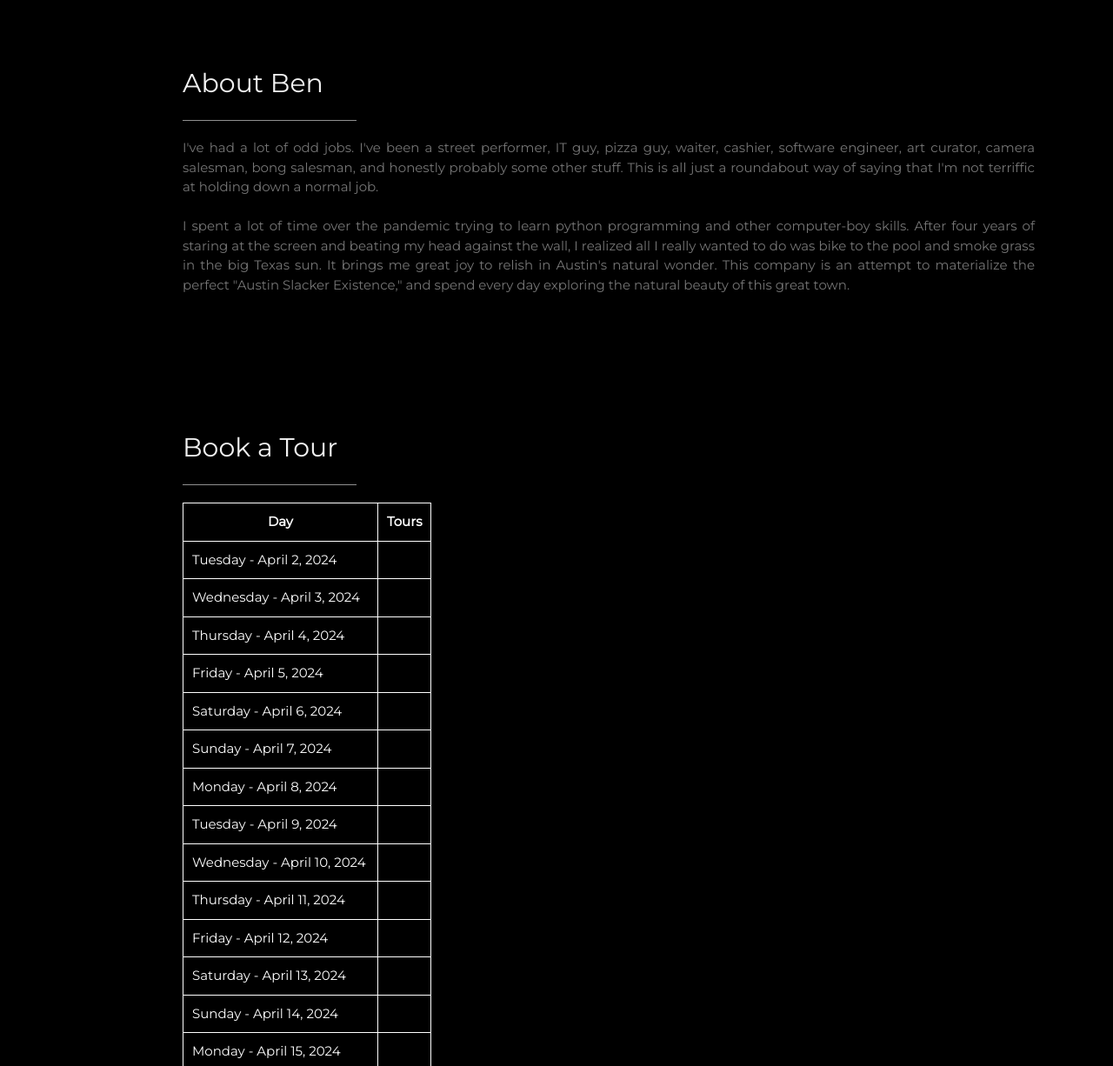
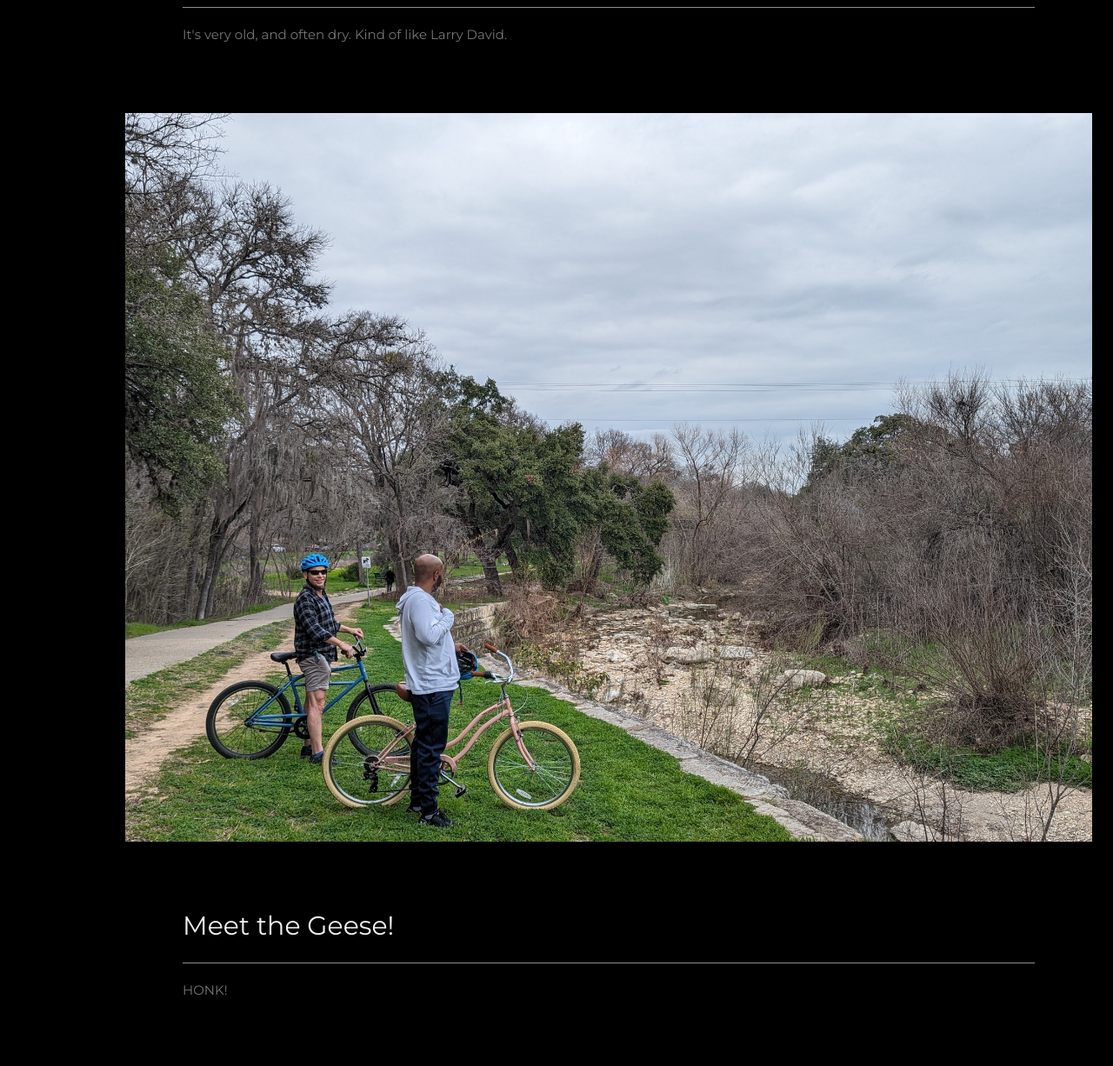
Before and after one commit to bencarneiro/biketours, a Django app: page / in a window 1280 px wide. Shown: the part 2293-3519 px from the top of the page at 87% size. Run offline with Django 4.2, Linux system fonts and the light colour scheme; data that the repository does not hold is empty.

Commit message:
change the homepage and add a bunch of resized images to help the site load faster

```diff
--- a/app/backend/templates/home.html
+++ b/app/backend/templates/home.html
@@ -74,24 +74,50 @@ table, th, td {
   <header class="w3-container w3-padding-32 w3-center w3-black" id="home">
     <h1 class="w3-jumbo">Hippie City Bike Tours</h1>
     <h5>Find Serenity in Austin's Best Natural Scenery</h5>
-    <img src="/static/barton_dive.jpg" alt="A man dives head-first into Barton Springs Pool on a sunny Texas afternoon" class="w3-image" width=100%>
   </header>
 
+
+  <img src="/static/barton_dive_resized.jpg" alt="A man dives head-first into Barton Springs Pool on a sunny Texas afternoon" class="w3-image" width=100%>
   <!-- About Tours Section -->
+
   <div class="w3-content w3-justify w3-text-grey w3-padding-64" id="about">
-    <h2 class="w3-text-light-grey">Beers, Bikes, Barton Springs</h2>
-    <hr style="width:200px" class="w3-opacity">
-    <p> Austin has more entertainment options than you can shake a stick at, but I think the nicest way to see the city is on our trail network. Come and hang out like the locals do: We bake in the sun, and then we dip in the water, and then we repeat, every day, potentially forever. Come ride bikes among the trees, creeks, and wildlife. <br><br>My main tour is a laid-back cruise, down the Shoal Creek Trail, through Pease Park, over Lady Bird Lake, up Barton Creek, and to the Barton Springs Pool, where we'll have a light picnic and some cold beer. Whether it's winter or summer, you'll have the opportunity to experience the magical healing power of Barton Springs and hang out in the sun before we ride back uptown. This no-cars, no-worries cruise is everything I love about Austin, encapsulated in an afternoon of fun in the sun.
+    <h2 class="w3-text-light-grey">Hit the Trails!</h2>
+    <hr style="width:100%" class="w3-opacity">
+    <p>Visiting Austin is an excellent opportunity to discover your inner alcoholic, but we actually have very nice parks too!</p>
+    </div>
+  <img src="/static/trail_lake_resized.jpg" alt="boy" class="w3-image" width=100%>
+  <div class="w3-content w3-justify w3-text-grey w3-padding-64" id="about2">
+
+    <h2 class="w3-text-light-grey">See the Creek!</h2>
+    <hr style="width:100%" class="w3-opacity">
+    <p>It's very old, and often dry. Kind of like Larry David.</p>
+  </div>
+  <img src="/static/creek_boiz_resized.jpg" alt="boy" class="w3-image" width=100%>
+
+  <div class="w3-content w3-justify w3-text-grey w3-padding-64" id="about3">
+    <h2 class="w3-text-light-grey">Meet the Geese!</h2>
+    <hr style="width:100%" class="w3-opacity">
+    <p>HONK!</p>
+    <!-- <p> Austin has more entertainment options than you can shake a stick at, but I think the nicest way to see the city is on our trail network. Come and hang out like the locals do: We bake in the sun, and then we dip in the water, and then we repeat, every day, potentially forever. Come ride bikes among the trees, creeks, and wildlife. <br><br>My main tour is a laid-back cruise, down the Shoal Creek Trail, through Pease Park, over Lady Bird Lake, up Barton Creek, and to the Barton Springs Pool, where we'll have a light picnic and some cold beer. Whether it's winter or summer, you'll have the opportunity to experience the magical healing power of Barton Springs and hang out in the sun before we ride back uptown. This no-cars, no-worries cruise is everything I love about Austin, encapsulated in an afternoon of fun in the sun.  -->
     </p>
+
     <!-- <img src="/static/selfie_mopac.jpg" style="width:100%"> -->
   </div>
-  <img src="/static/good_skyline_ben.jpg" alt="boy" class="w3-image" width=100%>
+  <img src="/static/goose_mode_resized.jpg" alt="boy" class="w3-image" width=100%>
+
+  <div class="w3-content w3-justify w3-text-grey w3-padding-64" id="about4">
+
+    <h2 class="w3-text-light-grey">See Austin the Right Way!</h2>
+    <hr style="width:100%" class="w3-opacity">
+    </div>
+
+  <img src="/static/good_skyline_ben_resized.jpg" alt="boy" class="w3-image" width=100%>
 
   <!-- About Ben -->
   <div class="w3-content w3-justify w3-text-grey w3-padding-64" id="about">
     <h2 class="w3-text-light-grey">About Ben</h2>
-    <hr style="width:200px" class="w3-opacity">
-    <p> I've had a lot of odd jobs. I've been a street performer, IT guy, pizza guy, waiter, cashier, software engineer, art curator, camera salesman, bong salesman, and honestly probably some other stuff. This is all just a roundabout way of saying that I'm not terriffic at holding down a normal job. <br><br>I spent a lot of time over the pandemic trying to learn python programming and other computer-boy skills. After four years of staring at the screen and beating my head against the wall, I realized all I really wanted to do was bike to the pool and smoke grass in the big Texas sun. It brings me great joy to relish in Austin's natural wonder. This company is an attempt to materialize the perfect "Austin Slacker Existence," and spend every day exploring the natural beauty of this great town.
+    <hr style="width:100%" class="w3-opacity">
+    <p> I grew up here in Austin. I love biking around our parks and swimming in our creeks and rivers. I've had a lot of odd jobs. At the end of the day, all I really want to do is ride bikes and hang out in the sun.<br><br>It brings me great joy to relish in Austin's natural wonder. This company is an attempt to materialize the perfect "Austin Slacker Existence," and spend every day exploring the beauty of this great town.
     </p>
     <!-- <img src="/static/selfie_mopac.jpg" style="width:100%"> -->
   </div>
@@ -100,7 +126,7 @@ table, th, td {
   <!-- BOOKINGS Section -->
   <div class="w3-padding-64 w3-content w3-text-grey" id="book">
     <h2 class="w3-text-light-grey">Book a Tour</h2>
-    <hr style="width:200px" class="w3-opacity">
+    <hr style="width:100%" class="w3-opacity">
     <table>
       <tr>
           <th>
@@ -146,20 +172,20 @@ table, th, td {
   <!-- Portfolio Section -->
   <div class="w3-padding-64 w3-content" id="photos">
     <h2 class="w3-text-light-grey">Photos</h2>
-    <hr style="width:200px" class="w3-opacity">
+    <hr style="width:100%" class="w3-opacity">
 
     <!-- Grid for photos -->
     <div class="w3-row-padding" style="margin:0 -16px">
       <div class="w3-half">
-        <img src="/static/bike_skyline.jpg" style="width:100%" alt="A red road bike on a boardwalk in front of Austin's Lady Bird Lake and the city skyline">
-        <img src="/static/bike_lake.jpg" style="width:100%" alt="A red road bike on a gravel trail in front of Austin's Lady Bird Lake">
-        <img src="/static/funny_selfie.jpg" style="width:100%" alt="A silly picture of a boy in a colorful sweater riding a bicycle">
+        <img src="/static/bike_skyline_resized.jpg" style="width:100%" alt="A red road bike on a boardwalk in front of Austin's Lady Bird Lake and the city skyline">
+        <img src="/static/bike_lake_resized.jpg" style="width:100%" alt="A red road bike on a gravel trail in front of Austin's Lady Bird Lake">
+        <img src="/static/funny_selfie_resized.jpg" style="width:100%" alt="A silly picture of a boy in a colorful sweater riding a bicycle">
       </div>
 
       <div class="w3-half">
-        <img src="/static/geese.jpg" style="width:100%" alt="Two geese looking over Austin's Lady Bird Lake">
-        <img src="/static/lake_skyline.jpg" style="width:100%" alt="Austin's Skyline reflected over a beautiful body of blue water">
-        <img src="/static/trail_lake.jpg" style="width:100%" alt="A red road bike on a gravel trail in front of Austin's Lady Bird Lake">
+        <img src="/static/geese_resized.jpg" style="width:100%" alt="Two geese looking over Austin's Lady Bird Lake">
+        <img src="/static/lake_skyline_resized.jpg" style="width:100%" alt="Austin's Skyline reflected over a beautiful body of blue water">
+        <img src="/static/trail_lake_resized.jpg" style="width:100%" alt="A red road bike on a gravel trail in front of Austin's Lady Bird Lake">
       </div>
     <!-- End photo grid -->
     </div>
@@ -168,7 +194,7 @@ table, th, td {
   <!-- CONTACT Section -->
   <div class="w3-padding-64 w3-content w3-text-grey" id="contact">
     <h2 class="w3-text-light-grey">Contact Me</h2>
-    <hr style="width:200px" class="w3-opacity">
+    <hr style="width:100%" class="w3-opacity">
 
     <div class="w3-section">
       <p><i class="fa fa-map-marker fa-fw w3-text-white w3-xxlarge w3-margin-right"></i> Meeting Point is in front of vacant lot at 2816 Rio Grande St, Austin TX 78705</p>
```
Also changed, not shown: app/backend/static/barton_dive_resized.jpg (added), app/backend/static/bike_lake_resized.jpg (added), app/backend/static/bike_skyline_resized.jpg (added), app/backend/static/creek_boiz_resized.jpg (added), app/backend/static/funny_selfie_resized.jpg (added), app/backend/static/lake_skyline_resized.jpg (added), 3 other files.
